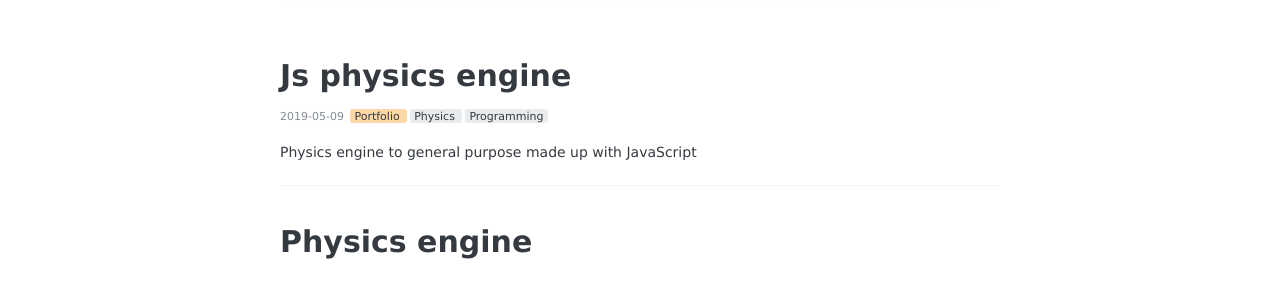
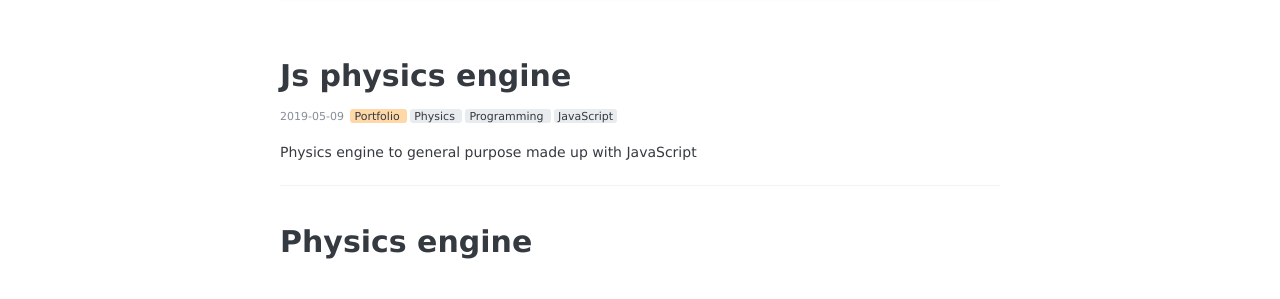
Before and after one commit to eduardomessias/eduardomessias.github.io, a Jekyll site: the page built from _posts/2019-05-09-js-physics-engine.md, in a window 1280 px wide. Shown: the part 214-513 px from the top of the page. Built offline with Jekyll 4.4.1, drawn with Linux system fonts in a browser that asks for light colours.

Commit message:
Update 2019-05-09-js-physics-engine.md

```diff
--- a/_posts/2019-05-09-js-physics-engine.md
+++ b/_posts/2019-05-09-js-physics-engine.md
@@ -4,6 +4,7 @@ title: Js physics engine
 tags:
   - Physics
   - Programming
+  - JavaScript
 categories:
   - Portfolio
 ---
```
